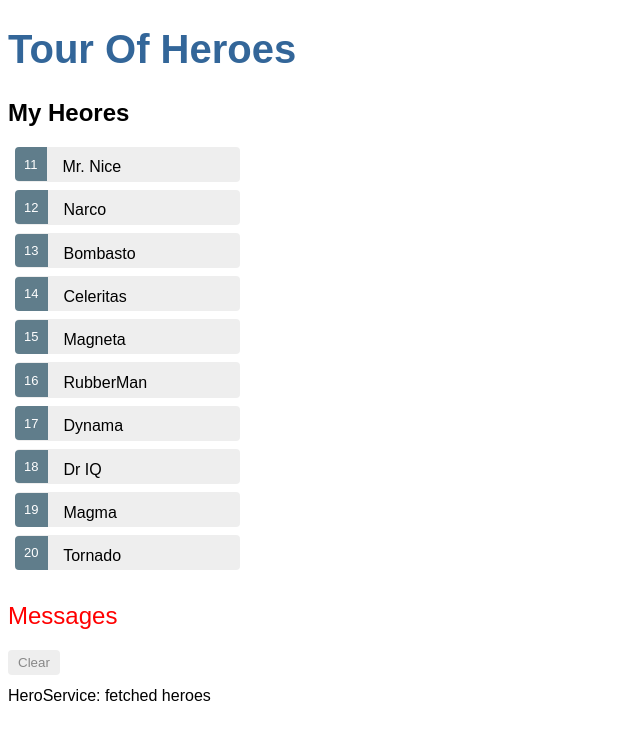
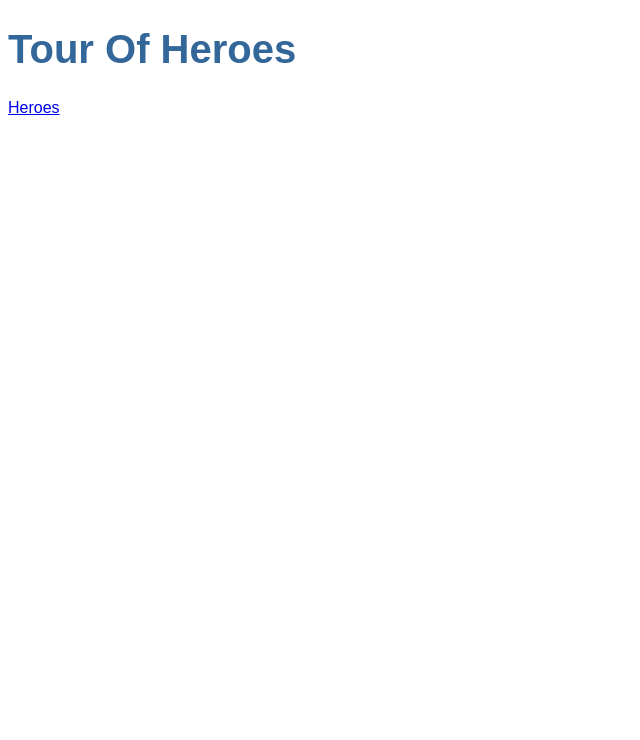
Before and after one commit to evaldez89/heroes-tour, an Angular app: page / in a window 1280 px wide. Shown: the top 740 px of the page, without its empty margins (0-640 px from the left). Built offline with nearby package versions, Linux system fonts and the light colour scheme.

Commit message:
add routes

```diff
--- a/src/app/app.component.html
+++ b/src/app/app.component.html
@@ -1,3 +1,6 @@
 <h1>{{title}}</h1>
-<app-heroes></app-heroes>
+<nav>
+  <a routerLink='/heroes'>Heroes</a>
+</nav>
+<router-outlet></router-outlet>
 <app-messages></app-messages>
```
Also changed, not shown: src/app/app-routing.module.ts (+9 -2 lines).
